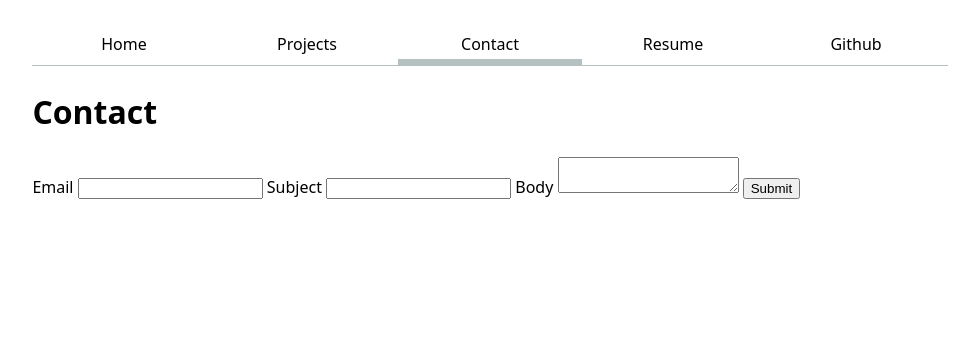
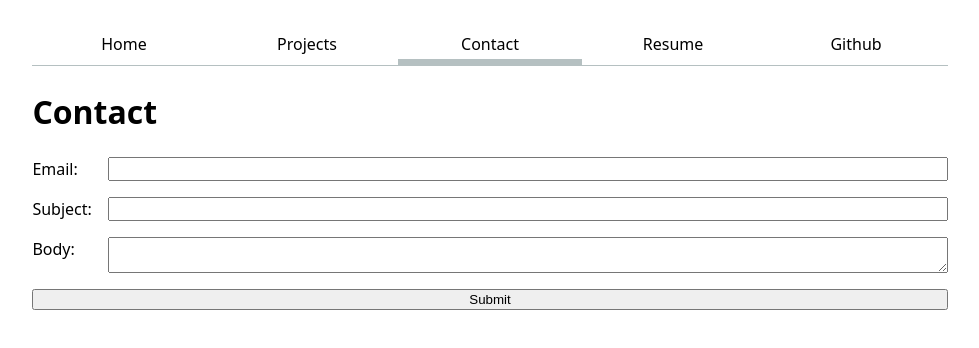
Before and after one commit to achinnam09/portfolio, a plain HTML site: page contact/index.html in a window 1280 px wide. Shown: the whole page, without its empty margins (150-1129 px from the left). Drawn offline with Linux system fonts and the light colour scheme.

Commit message:
contact page styling

```diff
--- a/contact/index.html
+++ b/contact/index.html
@@ -16,13 +16,13 @@
     </nav>
     <h1>Contact</h1>
     <form action="mailto:achinnam@ucsd.edu" method="post" enctype="text/plain">
-        <label>Email
+        <label>Email:
             <input name="email" type="email">
         </label>
-        <label>Subject
+        <label>Subject:
             <input name="subject" type="text">
         </label>
-        <label>Body
+        <label>Body:
             <textarea name="body"></textarea>
         </label>
         <button>Submit</button>
--- a/style.css
+++ b/style.css
@@ -36,3 +36,16 @@ nav a:hover {
     border-bottom: 0.4em solid var(--color-accent);
     background-color: oklch(90% 10% 0);
 }
+form {
+    display: grid;
+    grid-template-columns: auto 1fr;
+    gap: 1em;
+}
+label {
+    display: grid;
+    grid-template-columns: subgrid;
+    grid-column: 1 / -1;
+}
+button {
+    grid-column: 1 / -1;
+}
```
